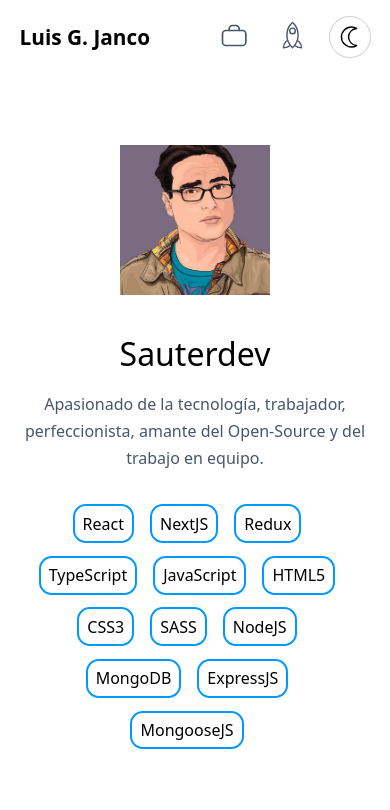
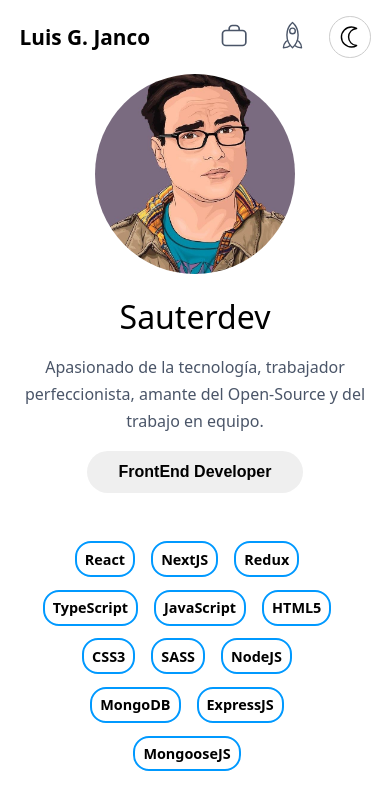
Before and after one commit to LuiSauter/portfolio, a Next.js app: page / in a window 390 px wide. Shown: the top 810 px of the page. Built offline with nearby package versions, Linux system fonts and the light colour scheme.

Commit message:
style: add responsive design

```diff
--- a/src/components/Home/Home.tsx
+++ b/src/components/Home/Home.tsx
@@ -7,15 +7,28 @@ import { HomeContainer } from './HomeContainer'
 export const Home = (): JSX.Element => {
   return (
     <HomeContainer>
-      <figure>
-        <Image src='/sauterdev.jpg' alt='sauterdev' width={150} height={150} />
-      </figure>
-      <span className='text-primary'>Sauterdev</span>
-      <div></div>
-      <h1 className='text-secondary'>
-        Apasionado de la tecnología, trabajador, perfeccionista, amante del
-        Open-Source y del trabajo en equipo.
-      </h1>
+      <article>
+        <div className='home-head'>
+          <h1 className='text-secondary'>
+            Apasionado de la tecnología, trabajador perfeccionista, amante del
+            Open-Source y del trabajo en equipo.
+          </h1>
+          <button onClick={() => console.log('Hola bobo!')}>FrontEnd Developer</button>
+        </div>
+        <div className='home-art'>
+          <figure>
+            <Image
+              src='/sauterdev.jpg'
+              alt='sauterdev'
+              width={200}
+              height={200}
+              title='Luis G. Janco'
+            />
+          </figure>
+          <span className='text-primary'>Sauterdev</span>
+          <div></div>
+        </div>
+      </article>
       <ul>
         {skills.map((skill: string, index: number) => (
           <Tag key={index} text={skill} />
--- a/src/components/Home/HomeContainer.ts
+++ b/src/components/Home/HomeContainer.ts
@@ -1,22 +1,29 @@
 import styled from "styled-components";
 import { breackpoints } from "../../styles/breackpoints";
-import { colorLight } from "../../styles/theme";
-
 export const HomeContainer = styled.section`
   display: grid;
   place-content: center;
   place-items: center;
-  width: 50%;
-  min-height: 90vh;
+  width: 80%;
+  min-height: 70vh;
   margin: auto;
-  figure {
+  article {
+    /* display: flex; */
+    /* flex-direction: column; */
+    display: grid;
+    grid-template-columns: 1fr;
+    align-items: center;
+    justify-content: center;
+    gap: 1rem;
     margin-bottom: 2rem;
+    .home-art {
+      grid-row: 1 / span 1;
     }
-  span {
-    margin-bottom: 1rem;
-    font-size: 2rem;
-    font-weight: 500;
-  }
+    .home-head {
+      display: flex;
+      flex-direction: column;
+      justify-content: center;
+      align-items: center;
       h1 {
         text-align: center;
         font-size: 1rem;
@@ -24,24 +31,66 @@ export const HomeContainer = styled.section`
         font-weight: 500;
         line-height: 1.7rem;
       }
+      button {
+        font-weight: 600;
+        font-size: 1rem;
+        border: none;
+        outline: none;
+        padding: 0.75rem 2rem;
+        margin-top: 1rem;
+        border-radius: 2rem;
+      }
+    }
+    .home-art {
+      display: flex;
+      flex-direction: column;
+      justify-content: center;
+      align-items: center;
+      figure {
+        margin-bottom: 1rem;
+        img {
+          border-radius: 50%;
+        }
+      }
+      span {
+        font-size: 2rem;
+        font-weight: 500;
+      }
+    }
+  }
   ul {
     display: flex;
     flex-direction: row;
     justify-content: center;
     flex-wrap: wrap;
-    padding: 2rem 1rem 0 1rem;
+    padding: 1rem 1rem 0 1rem;
     li {
       display: inline-block;
       list-style: none;
+      font-size: .9rem;
+      font-weight: 600;
       margin-right: 1rem;
-      margin-bottom: .8rem;
-      /* border: 2px solid ${colorLight.colorTextSecondary}; */
-      border-radius: .8rem;
-      padding: .4rem .5rem;
+      margin-bottom: 0.8rem;
+      border-radius: 1rem;
+      padding: 0.4rem 0.5rem;
+    }
+  }
+  @media screen and (min-width: ${breackpoints.laptop}) {
+    width: 80%;
+    article {
+      /* flex-direction: row; */
+      grid-template-columns: 1fr 1fr;
+      .home-art {
+        grid-column: 2 / span 1;
+      }
     }
   }
 
   @media screen and (max-width: ${breackpoints.mobile}) {
     width: 100%;
+    margin: auto;
+    ul {
+      width: 100%;
+    }
   }
 `
```
Lines whose indentation alone changed are shown as unchanged.
